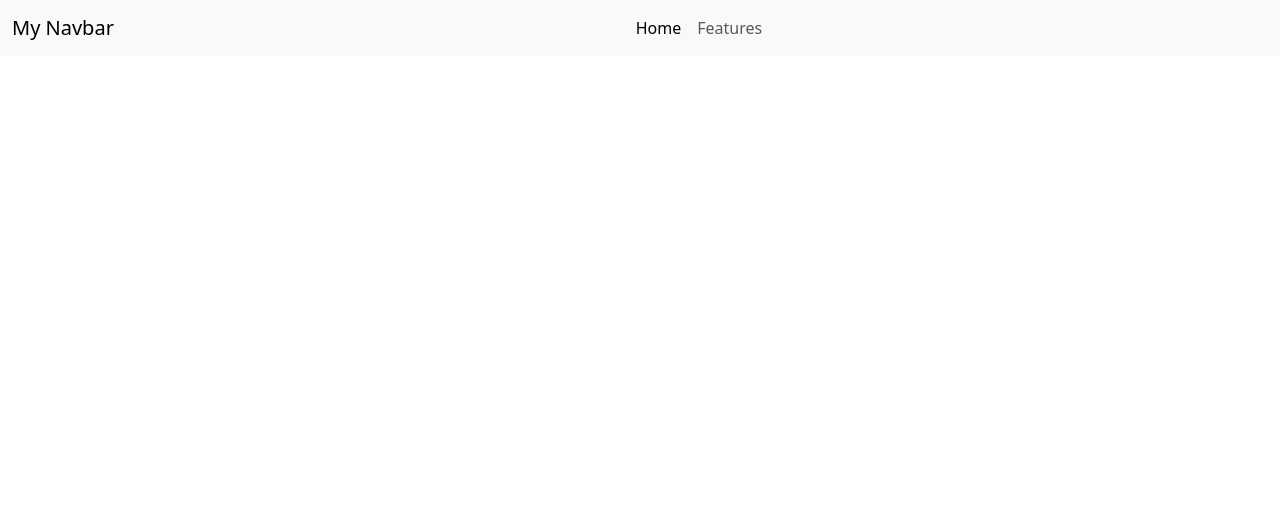
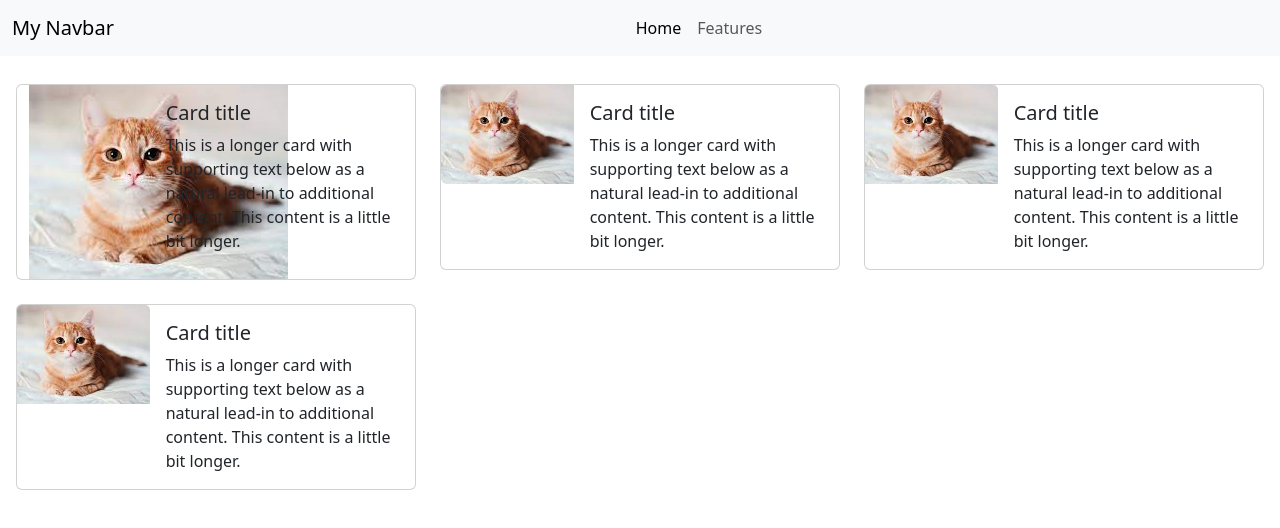
Before and after one commit to MV461/WebApp-Coursework-2, a plain HTML site: page CW1.html in a window 1280 px wide. Drawn offline with nearby package versions, Linux system fonts and the light colour scheme.

Commit message:
Added an image for testing.
Added default cards:
- Need to customise to cw.
- Layout Looks pretty good.
- Maybe an image isn't the best idea, since I'm planning to use icons?
- Lots of experimenting done. Need to clean up next time.

And a bunch of minor changes due to auto-format.

```diff
--- a/CW1.html
+++ b/CW1.html
@@ -29,10 +29,8 @@
             <!-- NavBar Brand END -->
 
             <!-- Hamburger Menu Button START -->
-            <button class="navbar-toggler" type="button"
-            data-bs-toggle="collapse"
-            data-bs-target="#navbarNav"
-            aria-controls="navbarNav" aria-expanded="false" aria-label="Toggle navigation">
+            <button class="navbar-toggler" type="button" data-bs-toggle="collapse" data-bs-target="#navbarNav"
+                aria-controls="navbarNav" aria-expanded="false" aria-label="Toggle navigation">
                 <span class="navbar-toggler-icon"></span>
             </button>
             <!-- Hamburger Menu Button END -->
@@ -51,6 +49,109 @@
         </div>
     </nav>
 
+    <div class="row row-cols-1 row-cols-md-3 g-4 m-1">
+
+        <div class="col">
+
+            <div class="card">
+                <div class="row g-0">
+
+                    <div class="col-md-4">
+                        <div class="container-fluid">
+                            <img src="download.jpg" class="object-fit-fill" alt="...">
+
+                        </div>
+                    </div>
+
+                    <div class="col-md-8">
+                        <div class="card-body">
+                            <h5 class="card-title">Card title</h5>
+                            <p class="card-text">This is a longer card with supporting text below as a natural lead-in
+                                to
+                                additional content. This content is a little bit longer.
+                            </p>
+                        </div>
+                    </div>
+
+                </div>
+            </div>
+
+        </div>
+
+        <div class="col">
+
+            <div class="card">
+                <div class="row g-0">
+
+                    <div class="col-md-4">
+                        <img src="download.jpg" class="img-fluid rounded-start" alt="...">
+                    </div>
+
+                    <div class="col-md-8">
+                        <div class="card-body">
+                            <h5 class="card-title">Card title</h5>
+                            <p class="card-text">This is a longer card with supporting text below as a natural lead-in
+                                to
+                                additional content. This content is a little bit longer.
+                            </p>
+                        </div>
+                    </div>
+
+                </div>
+            </div>
+
+        </div>
+
+        <div class="col">
+
+            <div class="card">
+                <div class="row g-0">
+
+                    <div class="col-md-4">
+                        <img src="download.jpg" class="card-img-top" alt="...">
+                    </div>
+
+                    <div class="col-md-8">
+                        <div class="card-body">
+                            <h5 class="card-title">Card title</h5>
+                            <p class="card-text">This is a longer card with supporting text below as a natural lead-in
+                                to
+                                additional content. This content is a little bit longer.
+                            </p>
+                        </div>
+                    </div>
+
+                </div>
+            </div>
+
+        </div>
+
+        <div class="col">
+
+            <div class="card">
+                <div class="row g-0">
+
+                    <div class="col-md-4">
+                        <img src="download.jpg" class="card-img-top" alt="...">
+                    </div>
+
+                    <div class="col-md-8">
+                        <div class="card-body">
+                            <h5 class="card-title">Card title</h5>
+                            <p class="card-text">This is a longer card with supporting text below as a natural lead-in
+                                to
+                                additional content. This content is a little bit longer.
+                            </p>
+                        </div>
+                    </div>
+
+                </div>
+            </div>
+
+        </div>
+
+    </div>
+
 </body>
 
 </html>
```
Also changed, not shown: download.jpg (added).
